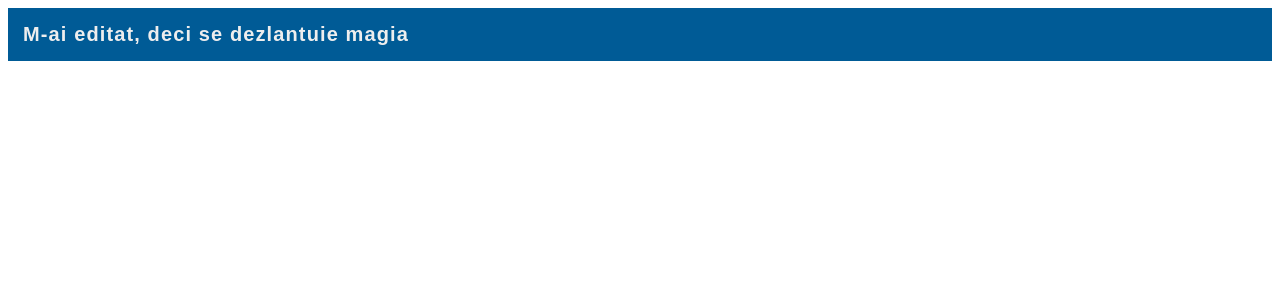
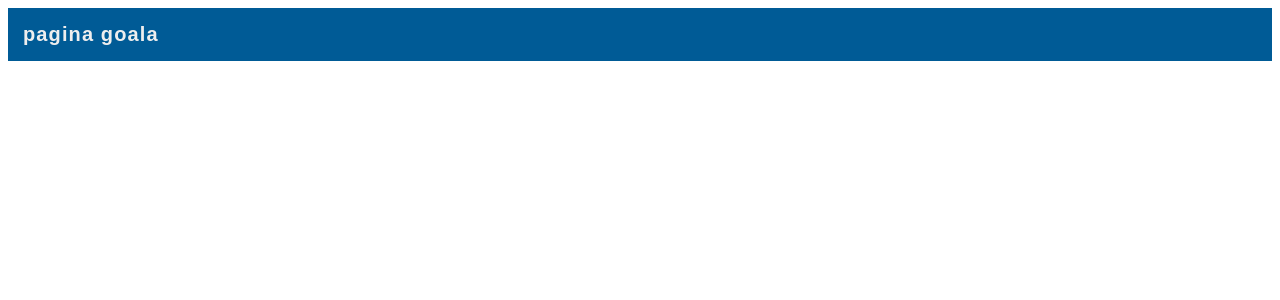
Before and after one commit to mirceah/angular-travel-workshop-vscode, an Angular app: page / in a window 1280 px wide. Shown: the top 300 px of the page. Built offline with nearby package versions, Linux system fonts and the light colour scheme.

Commit message:
2. Interpolation - solution

```diff
--- a/src/app/app.component.html
+++ b/src/app/app.component.html
@@ -1,3 +1,3 @@
 <nav class="nav-bar">
-  <span class="logo">M-ai editat, deci se dezlantuie magia</span>
+  <span class="logo"> {{ name }}</span>
 </nav>
--- a/src/app/app.component.ts
+++ b/src/app/app.component.ts
@@ -7,4 +7,5 @@ import { Component } from '@angular/core';
 })
 export class AppComponent {
   title = 'angular-travel-workshop-vscode';
+  name = 'pagina goala';
 }
```
